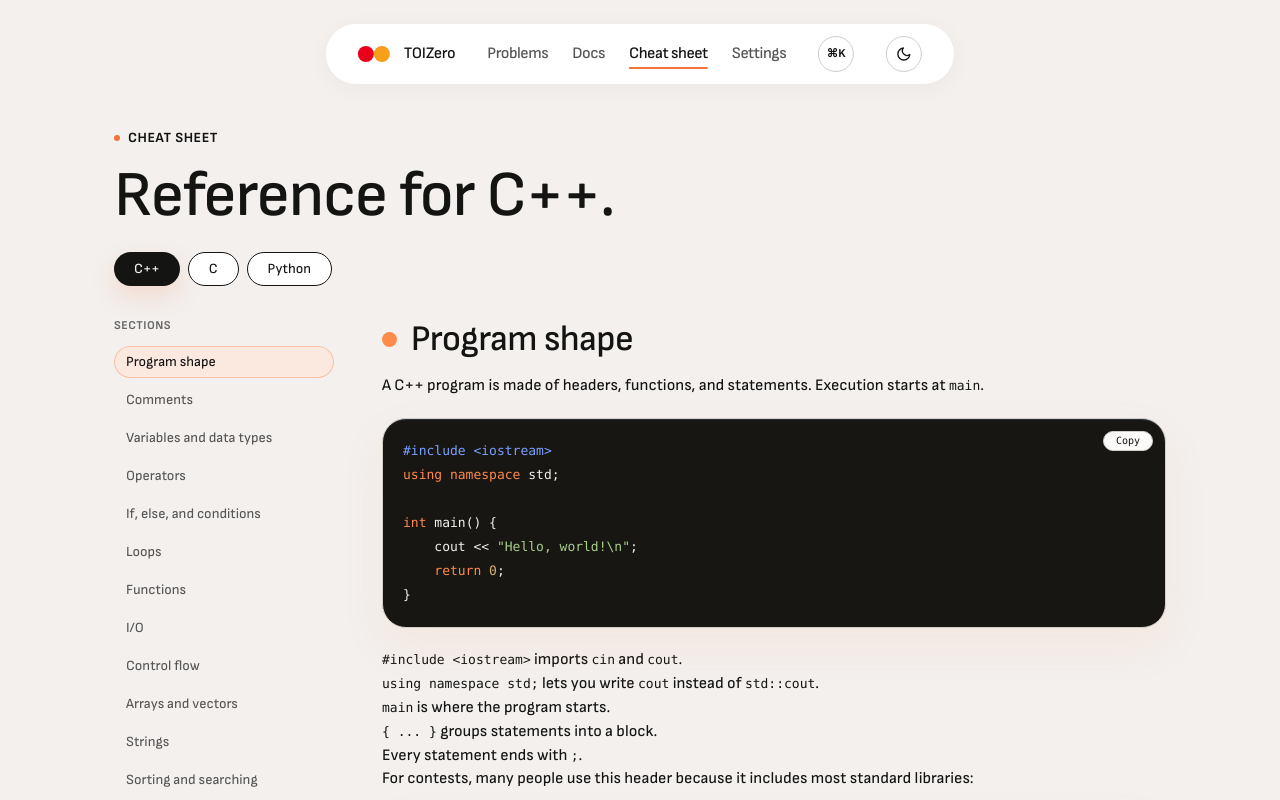
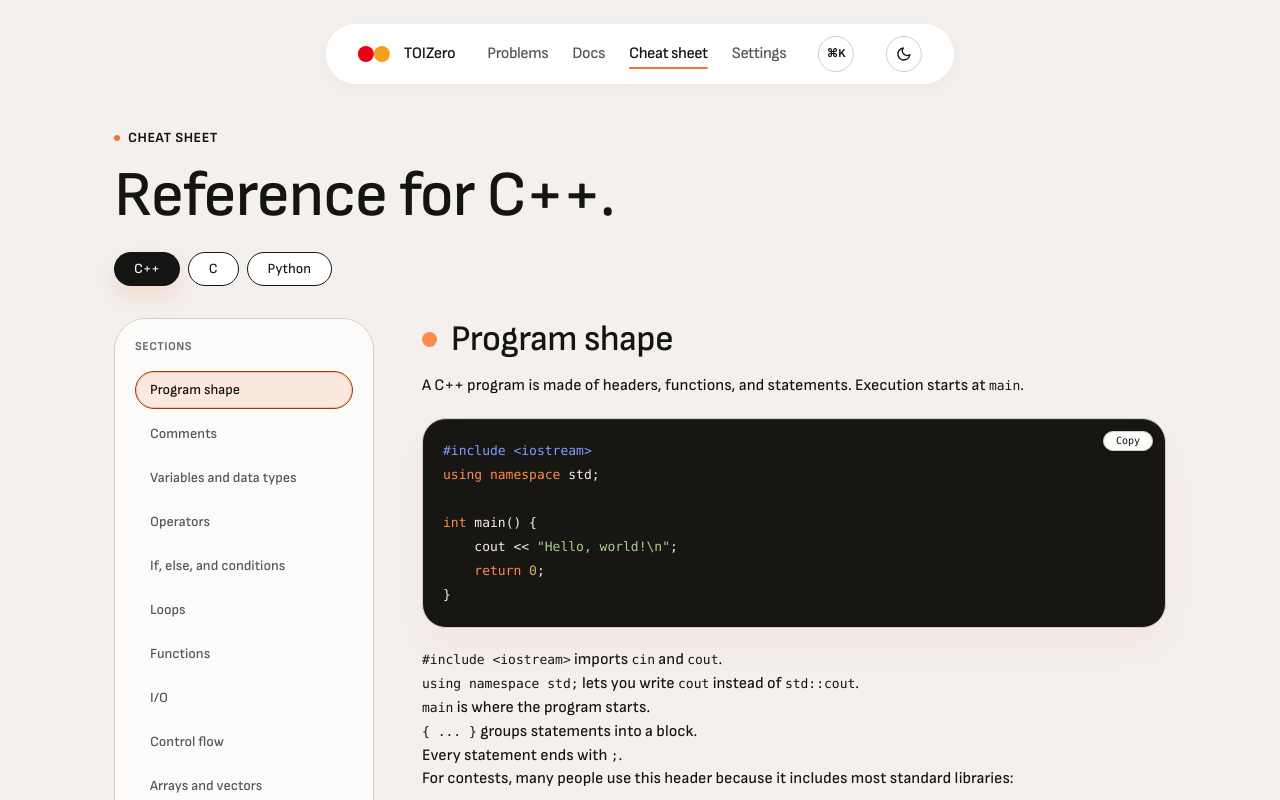
Before and after one commit to BossTheDev2209/Toi-zero-candycrush, a React (Vite) app in the folder web/: page /cheatsheet/cpp in a window 1280 px wide. Shown: the top 800 px of the page. Built offline with nearby package versions, Linux system fonts and the light colour scheme.

Commit message:
polish(web): lock cheat sheet section nav

```diff
--- a/web/src/components/CheatSheetTOC.tsx
+++ b/web/src/components/CheatSheetTOC.tsx
@@ -2,17 +2,17 @@ import type { CheatEntry } from "../data/cheatsheet/meta";
 
 export function CheatSheetTOC({ entries, activeAnchor }: { entries: CheatEntry[]; activeAnchor: string | null }) {
   return (
-    <nav className="sticky top-32 w-[220px] flex-shrink-0">
-      <div className="text-[12px] font-bold tracking-[0.04em] uppercase text-[var(--color-slate)] mb-3">Sections</div>
+    <nav className="motion-surface sticky top-28 h-fit max-h-[calc(100vh-8rem)] w-[260px] flex-shrink-0 self-start overflow-y-auto rounded-[32px] border border-[var(--color-dust)] bg-[var(--color-lifted)] p-5">
+      <div className="mb-4 text-[12px] font-bold uppercase tracking-[0.04em] text-[var(--color-slate)]">Sections</div>
       <ul className="space-y-1.5 text-sm">
         {entries.map((entry) => (
           <li key={entry.anchor}>
             <a
               href={`#${entry.anchor}`}
-              className={`cheat-toc-link block rounded-full px-3 py-1.5 ${
+              className={`cheat-toc-link block rounded-full px-3.5 py-2 font-medium ${
                 activeAnchor === entry.anchor
-                  ? "is-active bg-[var(--color-selection-tint)] text-[var(--color-ink)]"
-                  : "text-[var(--color-graphite)] hover:bg-[var(--color-lifted)]/70"
+                  ? "is-active border border-[var(--color-clay)] bg-[var(--color-selection-tint)] text-[var(--color-ink)]"
+                  : "border border-transparent text-[var(--color-graphite)] hover:bg-[var(--color-selection-tint)]/60"
               }`}
             >
               {entry.heading}
```
